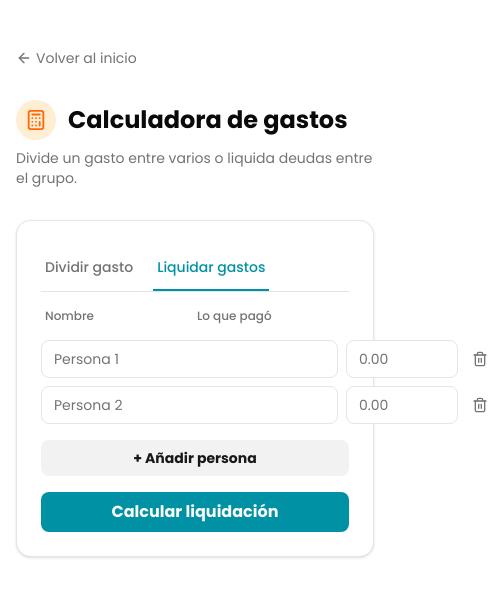
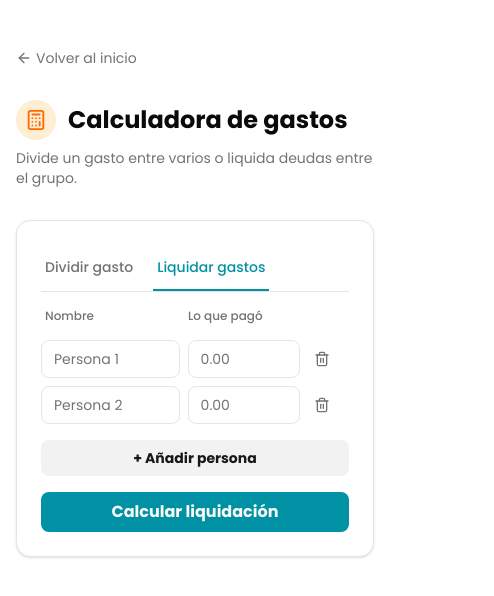
Before and after one commit to FabrizioContu/poolift, a Next.js app: page /calculator in a window 390 px wide. Both pictures are taken after a click on the button "Liquidar gastos". Shown: the top 596 px of the page, 494 px wide, since content can reach past the window. Built offline with nearby package versions, Linux system fonts and the light colour scheme.

Commit message:
fix: improve responsive layout of ExpenseSettlement input row

```diff
--- a/app/calculator/ExpenseSettlement.tsx
+++ b/app/calculator/ExpenseSettlement.tsx
@@ -63,10 +63,10 @@ export function ExpenseSettlement({ initialParticipants }: Props = {}) {
     <div className="space-y-4">
       {/* Header labels */}
       <div className="flex gap-2 items-center px-1">
-        <span className="flex-1 text-xs font-medium text-muted-foreground">
+        <span className="flex-1 min-w-0 max-w-[45%] sm:max-w-none text-xs font-medium text-muted-foreground">
           Nombre
         </span>
-        <span className="w-28 text-xs font-medium text-muted-foreground">
+        <span className="w-28 shrink-0 text-xs font-medium text-muted-foreground">
           Lo que pagó
         </span>
         <span className="w-7" />
@@ -81,7 +81,7 @@ export function ExpenseSettlement({ initialParticipants }: Props = {}) {
               placeholder={`Persona ${i + 1}`}
               value={row.name}
               onChange={(e) => updateRow(i, "name", e.target.value)}
-              className="flex-1 px-3 py-2 border border-input rounded-lg text-sm focus:ring-2 focus:ring-ring focus:border-transparent bg-background text-foreground placeholder:text-muted-foreground"
+              className="flex-1 min-w-0 max-w-[45%] sm:max-w-none px-3 py-2 border border-input rounded-lg text-sm focus:ring-2 focus:ring-ring focus:border-transparent bg-background text-foreground placeholder:text-muted-foreground"
             />
             <input
               type="number"
@@ -90,7 +90,7 @@ export function ExpenseSettlement({ initialParticipants }: Props = {}) {
               step="0.01"
               value={row.paid}
               onChange={(e) => updateRow(i, "paid", e.target.value)}
-              className="w-28 px-3 py-2 border border-input rounded-lg text-sm focus:ring-2 focus:ring-ring focus:border-transparent bg-background text-foreground placeholder:text-muted-foreground"
+              className="w-28 shrink-0 px-3 py-2 border border-input rounded-lg text-sm focus:ring-2 focus:ring-ring focus:border-transparent bg-background text-foreground placeholder:text-muted-foreground"
             />
             <IconButton
               icon={Trash2}
```
